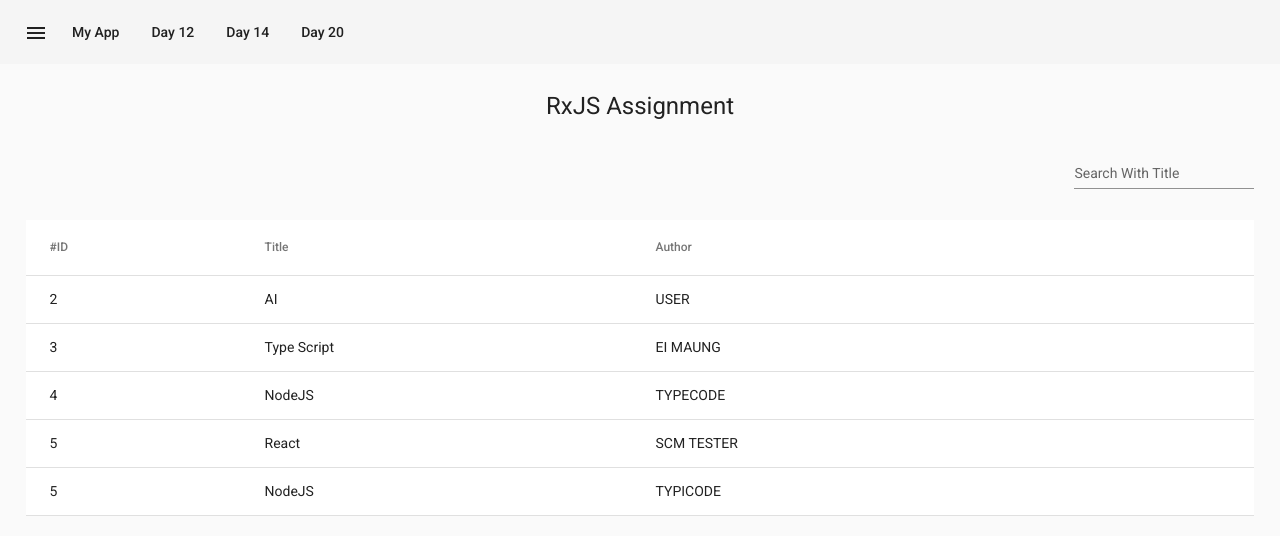
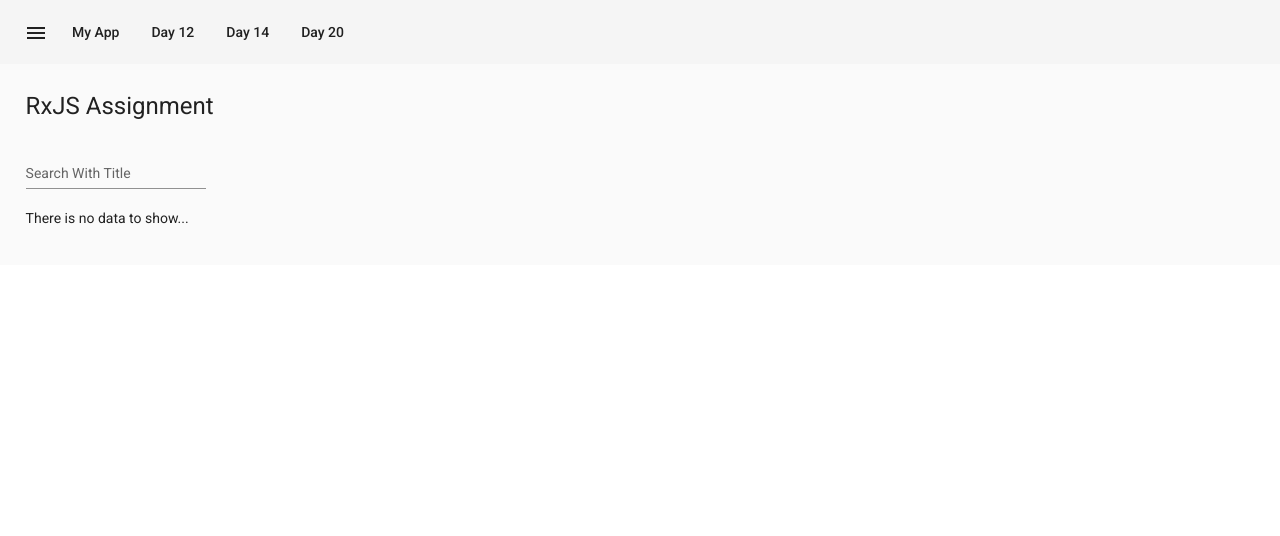
Before and after one commit to Saulid/angular-training, an Angular app: page /day25 in a window 1280 px wide. Shown: the top 536 px of the page. Built offline with nearby package versions, Linux system fonts and the light colour scheme; data requests are answered from the project's data file.

Commit message:
#day26
assignment of day26

```diff
--- a/db.json
+++ b/db.json
@@ -1,31 +1,5 @@
 {
-  "posts": [
-    {
-      "id": 2,
-      "title": "AI",
-      "author": "USER"
-    },
-    {
-      "id": 3,
-      "title": "Type Script",
-      "author": "EI MAUNG"
-    },
-    {
-      "id": 4,
-      "title": "NodeJS",
-      "author": "TYPECODE"
-    },
-    {
-      "id": 5,
-      "title": "React",
-      "author": "SCM TESTER"
-    },
-    {
-      "id": 5,
-      "title": "NodeJS",
-      "author": "typicode"
-    }
-  ],
+  "posts": [],
   "comments": [],
   "profile": {
     "name": "typicode"
--- a/src/app/app-routing.module.ts
+++ b/src/app/app-routing.module.ts
@@ -29,7 +29,7 @@ import { PageNotFoundComponent } from './pages/page-not-found/page-not-found.com
 import { AssignmentDay24Component } from './pages/assignment-day24/assignment-day24.component';
 import { PostControlComponent } from './pages/post-control/post-control.component';
 import { AssignmentDay25Component } from './pages/assignment-day25/assignment-day25.component';
-
+import { AssignmentDay26Component } from './pages/assignment-day26/assignment-day26.component';
 
 
 const routes: Routes = [
@@ -56,6 +56,7 @@ const routes: Routes = [
   { path: 'post', component: PostControlComponent, },
   { path: 'post/:id', component: PostControlComponent, resolve: { user: PostResolver } },
   { path: 'day25', component: AssignmentDay25Component },
+  { path: 'day26', component: AssignmentDay26Component },
   { path: '**', component: PageNotFoundComponent },
 
 ];
--- a/src/app/app.module.ts
+++ b/src/app/app.module.ts
@@ -38,6 +38,8 @@ import { PostControlComponent } from './pages/post-control/post-control.componen
 import { HttpClientModule } from '@angular/common/http';
 import { AssignmentDay23Component } from './pages/assignment-day23/assignment-day23.component';
 import { AssignmentDay25Component } from './pages/assignment-day25/assignment-day25.component';
+import { AssignmentDay26Component } from './pages/assignment-day26/assignment-day26.component';
+import { ToDoListComponent } from './pages/to-do-list/to-do-list.component';
 
 @NgModule({
   declarations: [
@@ -66,6 +68,8 @@ import { AssignmentDay25Component } from './pages/assignment-day25/assignment-da
     AssignmentDay24Component,
     PostControlComponent,
     AssignmentDay25Component,
+    AssignmentDay26Component,
+    ToDoListComponent,
   ],
   imports: [
     BrowserModule,
--- a/src/app/pages/assignment-day25/assignment-day25.component.scss
+++ b/src/app/pages/assignment-day25/assignment-day25.component.scss
@@ -1,18 +1,18 @@
-h1 {
-  text-align: center;
+
+.container {
+  margin-bottom: 15px;
+
+  h1 {
+    color: #196868;
+    font-weight: bold;
+    text-align: center;
+  }
+
+  form {
+    display: flex;
+    justify-content: space-between;
+    align-items: center;
+    width: 300px;
+    margin: 0 auto;
+  }
 }
-
-mat-form-field {
-  position: absolute;
-  right: 2%;
-}
-
-table {
-  width: 100%;
-  margin: 8% auto;
-}
-
-.non-data {
-  text-align: center;
-  padding: 10%;
-}
--- /dev/null
+++ b/src/app/pages/assignment-day26/assignment-day26.component.html
@@ -0,0 +1,13 @@
+<h1>To do List</h1>
+<form [formGroup]="todoForm" (ngSubmit)="saveTask()">
+  <mat-form-field appearance="standard">
+    <mat-label>Task</mat-label>
+    <input matInput type="text" formControlName="task">
+    <mat-error *ngIf="myError('task', 'required')">Please provide task name</mat-error>
+  </mat-form-field>
+  <div class="task-btn">
+    <button mat-stroked-button [disabled]="!todoForm.valid" color="primary">ADD TASK</button>
+  </div>
+</form>
+
+<app-to-do-list [todoTask]="todoList" (taskDeleteID)="deleteTask($event)"></app-to-do-list>
--- /dev/null
+++ b/src/app/pages/assignment-day26/assignment-day26.component.scss
@@ -0,0 +1,12 @@
+h1 {
+  color: #196868;
+  text-align: center;
+}
+
+form {
+  display: flex;
+  justify-content: space-between;
+  align-items: center;
+  width: 22%;
+  margin: 0 auto;
+}
--- /dev/null
+++ b/src/app/pages/assignment-day26/assignment-day26.component.ts
@@ -0,0 +1,32 @@
+import { Component, OnInit } from '@angular/core';
+import { FormBuilder, FormGroup, Validators } from '@angular/forms';
+
+@Component({
+  selector: 'app-assignment-day26',
+  templateUrl: './assignment-day26.component.html',
+  styleUrls: ['./assignment-day26.component.scss']
+})
+export class AssignmentDay26Component implements OnInit {
+  todoList: any = [];
+  todoForm: FormGroup;
+  constructor(private fb: FormBuilder) { }
+
+  ngOnInit(): void {
+    this.todoForm = this.fb.group({
+      task: ['', Validators.required]
+    });
+  }
+
+  public myError = (controlName: string, errorName: string) => {
+    return this.todoForm.controls[controlName].hasError(errorName);
+  }
+
+  saveTask() {
+    this.todoList.push(this.todoForm.value);
+    this.todoForm.reset();
+  }
+
+  deleteTask(id: number) {
+    this.todoList.splice(id, 1);
+  }
+}
--- /dev/null
+++ b/src/app/pages/to-do-list/to-do-list.component.html
@@ -0,0 +1,4 @@
+<mat-card *ngFor="let eachTask of todoTask;let id = index" class="data-list">
+  {{eachTask.task}}
+  <button mat-stroked-button color="warn" (click)="ontaskDelete(id)">Remove</button>
+</mat-card>
--- /dev/null
+++ b/src/app/pages/to-do-list/to-do-list.component.scss
@@ -0,0 +1,7 @@
+.data-list {
+  display: flex;
+  justify-content: space-between;
+  align-items: center;
+  width: 20%;
+  margin: 2% auto;
+}
--- /dev/null
+++ b/src/app/pages/to-do-list/to-do-list.component.ts
@@ -0,0 +1,21 @@
+import { Component, EventEmitter, Input, OnInit, Output } from '@angular/core';
+
+@Component({
+  selector: 'app-to-do-list',
+  templateUrl: './to-do-list.component.html',
+  styleUrls: ['./to-do-list.component.scss']
+})
+export class ToDoListComponent implements OnInit {
+
+  @Input() todoTask: any;
+  @Output() taskDeleteID: EventEmitter<any> = new EventEmitter();
+  constructor() { }
+
+  ngOnInit(): void {
+  }
+
+  ontaskDelete(id: number) {
+    this.taskDeleteID.emit(id);
+  }
+
+}
```
Also changed, not shown: src/app/ng-material/ng-material.module.ts (+5 -2 lines), 2 other files (tests, documents, lock files or other folders).
